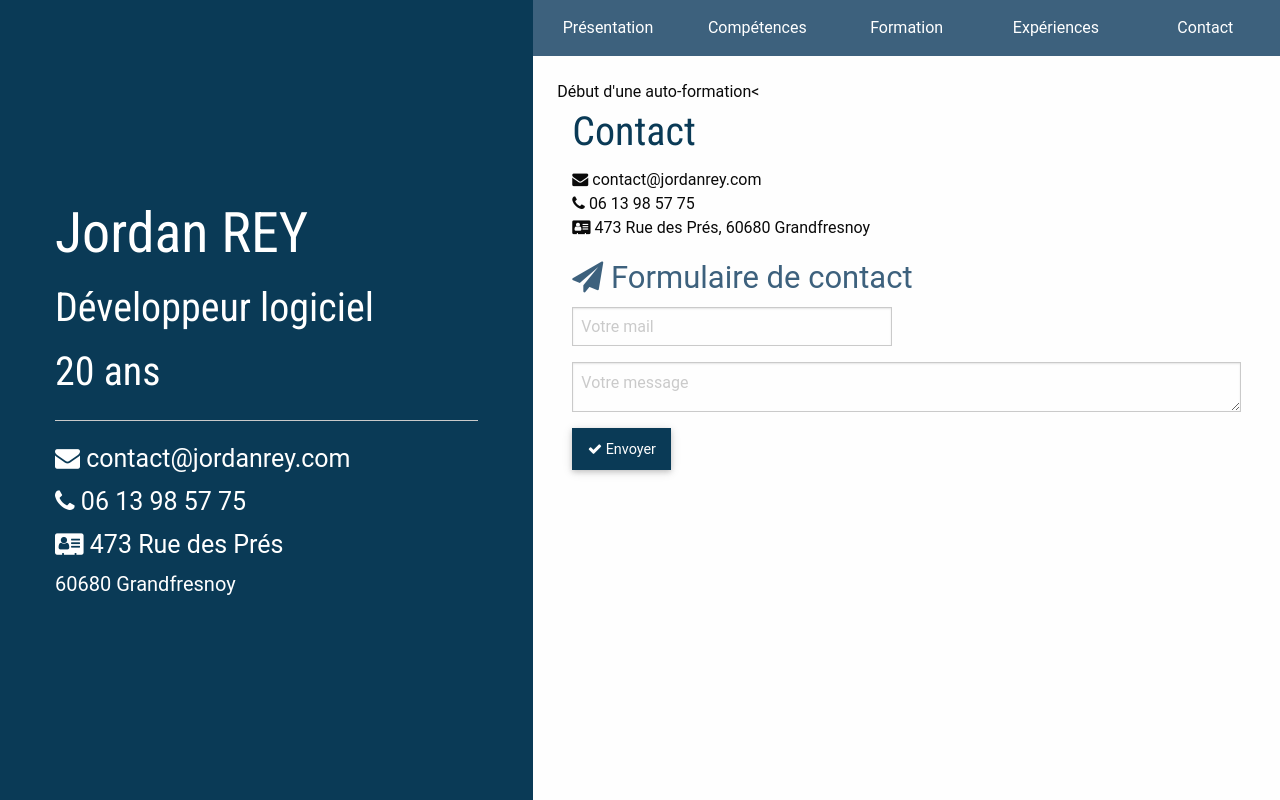
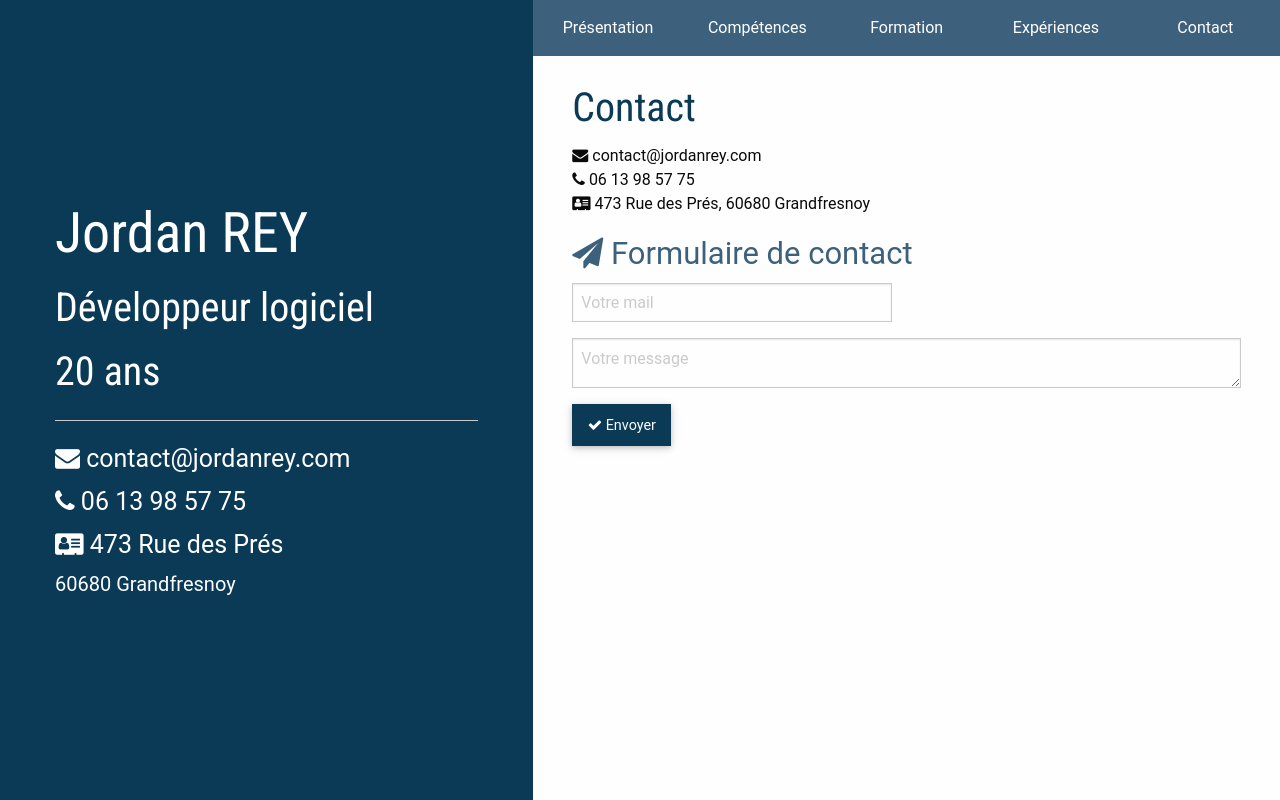
Before and after one commit to jordan-rey/jordan-rey.github.io, a plain HTML site: page index.html in a window 1280 px wide. Both pictures are taken after a click on the link "Contact". Drawn offline with nearby package versions, Linux system fonts and the light colour scheme.

Commit message:
Update index.html

```diff
--- a/index.html
+++ b/index.html
@@ -123,7 +123,7 @@
                         </div>
                     </div>
                 </div>
-                <div id="contact" class="page">Début d'une auto-formation<
+                <div id="contact" class="page">
                     <div class="row">
                         <div class="small-12 columns">
                             <h2>Contact</h2>
```
